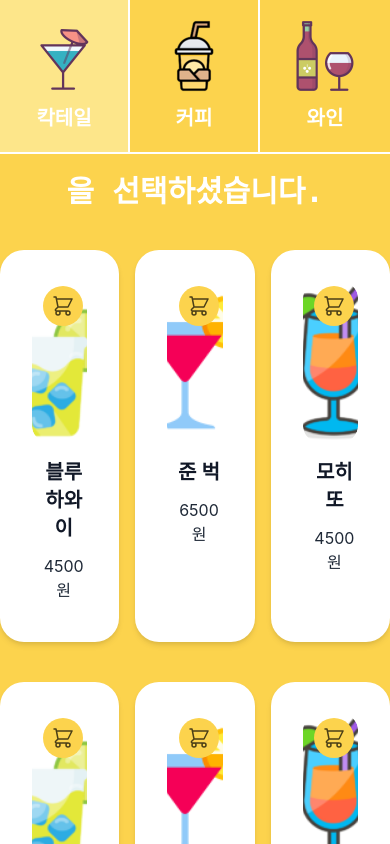
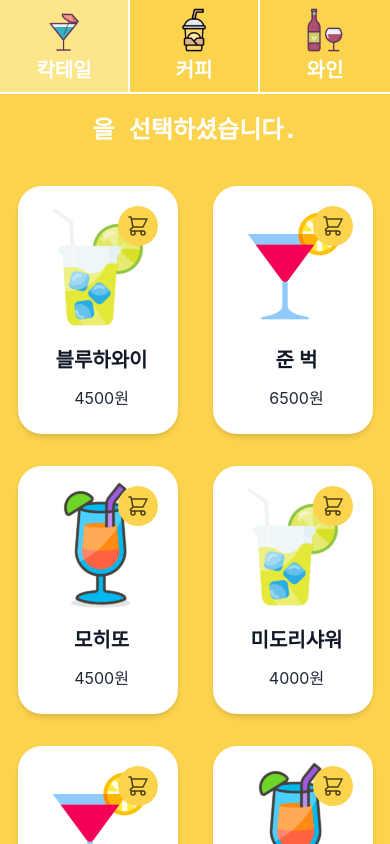
Before and after one commit to Typonote/ReactKiosk, a React (Create React App) app: page /order in a window 390 px wide. Shown: the top 844 px of the page. Built offline with nearby package versions, Linux system fonts and the light colour scheme.

Commit message:
#7 cocktail, coffee, wine 반응형 추가

```diff
--- a/src/components/NavBar.js
+++ b/src/components/NavBar.js
@@ -8,18 +8,18 @@ const NavBar = () => {
     return (
         <div className="grid grid-cols-3 text-center">
 
-            <Link to='/order' className='py-5 cursor-pointer hover:bg-yellow-200 border-r-2 border-b-2 border-white'>
-                <img className="h-15 ml-auto mr-auto mb-3" src={cocktail} alt="cocktail" />
+            <Link to='/order' className='py-2 xl:py-5  cursor-pointer hover:bg-yellow-200 border-r-2 border-b-2 border-white'>
+                <img className="h-11 xl:h-16  ml-auto mr-auto mb-1 xl:mb-3" src={cocktail} alt="cocktail" />
                 <p className='text-white font-mono font-black text-xl'>칵테일</p>
             </Link>
 
-            <Link to='/order/coffee' className='py-5 cursor-pointer hover:bg-yellow-200 border-r-2 border-b-2 border-white'>
-                <img className="h-15 ml-auto mr-auto mb-3" src={coffee} alt="cocktail" />
+            <Link to='/order/coffee' className='py-2 xl:py-5 cursor-pointer hover:bg-yellow-200 border-r-2 border-b-2 border-white'>
+                <img className="h-11 xl:h-16 ml-auto mr-auto mb-1 xl:mb-3" src={coffee} alt="cocktail" />
                 <p className='text-white font-mono font-black text-xl'>커피</p>
             </Link>
 
-            <Link to='/order/wine' className='py-5 cursor-pointer hover:bg-yellow-200 border-b-2 border-white'>
-                <img className="h-15 ml-auto mr-auto mb-3" src={wine} alt="cocktail" />
+            <Link to='/order/wine' className='py-2 xl:py-5 cursor-pointer hover:bg-yellow-200 border-b-2 border-white'>
+                <img className="h-11 xl:h-16 ml-auto mr-auto mb-1 xl:mb-3" src={wine} alt="cocktail" />
                 <p className='text-white font-mono font-black text-xl'>와인</p>
             </Link>
 
--- a/src/pages/Cocktail.js
+++ b/src/pages/Cocktail.js
@@ -3,12 +3,12 @@ import dummy from '../data/cocktailList'
 
 const Cocktail = () => {
     return (
-        <div className ='grid grid-cols-3 gap-4'>
+        <div className ='grid grid-cols-2 xl:grid-cols-3 gap-2 xl:gap-4 mx-1 xl:mx-0'>
             {dummy.map(option => (
-                <div class="relative max-w-xs bg-white hover:bg-gray-200 shadow-md rounded-3xl p-8 mx-auto my-3 cursor-pointer">
+                <div class="relative max-w-xs bg-white hover:bg-gray-200 shadow-md rounded-3xl p-4 xl:p-8 mx-auto my-3 cursor-pointer">
 
                     <div class="overflow-x-hidden rounded-2xl relative">
-                        <img class="h-40 rounded-2xl w-full object-cover" src={option.image} alt=''/>
+                        <img class="h-32 xl:h-40 rounded-2xl w-full object-cover" src={option.image} alt=''/>
                         <p class="absolute right-1 top-1 bg-yellow-300 rounded-full p-2 cursor-pointer group">
                             <svg xmlns="http://www.w3.org/2000/svg" class="h-6 w-6 group-hover:opacity-50 opacity-70" fill="none" viewBox="0 0 24 24" stroke="black">
                                 <path stroke-linecap="round" stroke-linejoin="round" stroke-width="1.5" d="M3 3h2l.4 2M7 13h10l4-8H5.4M7 13L5.4 5M7 13l-2.293 2.293c-.63.63-.184 1.707.707 1.707H17m0 0a2 2 0 100 4 2 2 0 000-4zm-8 2a2 2 0 11-4 0 2 2 0 014 0z" />
--- a/src/pages/Coffee.js
+++ b/src/pages/Coffee.js
@@ -3,12 +3,12 @@ import dummy from '../data/coffeeList'
 
 const Coffee = () => {
     return (
-        <div className ='grid grid-cols-3 gap-4'>
+        <div className ='grid grid-cols-2 xl:grid-cols-3 gap-2 xl:gap-4 mx-1 xl:mx-0'>
             {dummy.map(option => (
-                <div class="relative max-w-xs bg-white hover:bg-gray-200 shadow-md rounded-3xl p-8 mx-auto my-3 cursor-pointer">
+                <div class="relative max-w-xs bg-white hover:bg-gray-200 shadow-md rounded-3xl p-4 xl:p-8 mx-auto my-3 cursor-pointer">
 
                     <div class="overflow-x-hidden rounded-2xl relative">
-                        <img class="h-40 rounded-2xl w-full object-cover" src={option.image} alt=''/>
+                        <img class="h-32 xl:h-40 rounded-2xl w-full object-cover" src={option.image} alt=''/>
                         <p class="absolute right-1 top-1 bg-yellow-300 rounded-full p-2 cursor-pointer group">
                             <svg xmlns="http://www.w3.org/2000/svg" class="h-6 w-6 group-hover:opacity-50 opacity-70" fill="none" viewBox="0 0 24 24" stroke="black">
                                 <path stroke-linecap="round" stroke-linejoin="round" stroke-width="1.5" d="M3 3h2l.4 2M7 13h10l4-8H5.4M7 13L5.4 5M7 13l-2.293 2.293c-.63.63-.184 1.707.707 1.707H17m0 0a2 2 0 100 4 2 2 0 000-4zm-8 2a2 2 0 11-4 0 2 2 0 014 0z" />
--- a/src/pages/FoodOrder.js
+++ b/src/pages/FoodOrder.js
@@ -23,7 +23,7 @@ const FoodOrder = () => {
 
                 <div classsName=''>
 
-                    <p className='font-mono text-white font-black py-5 text-3xl text-center mb-2 md:mb-5 px-2 break-words'>
+                    <p className='font-mono text-white font-black py-5 text-2xl xl:text-3xl text-center mb-2 md:mb-5 px-2 break-words'>
                         {typeOrder}을 선택하셨습니다.
                     </p>
 
--- a/src/pages/Wine.js
+++ b/src/pages/Wine.js
@@ -3,12 +3,12 @@ import dummy from '../data/wineList'
 
 const Wine = () => {
     return (
-        <div className ='grid grid-cols-3 gap-4'>
+        <div className ='grid grid-cols-2 xl:grid-cols-3 gap-2 xl:gap-4 mx-1 xl:mx-0'>
             {dummy.map(option => (
-                <div class="relative max-w-xs bg-white hover:bg-gray-200 shadow-md rounded-3xl p-8 mx-auto my-3 cursor-pointer">
+                <div class="relative max-w-xs bg-white hover:bg-gray-200 shadow-md rounded-3xl p-4 xl:p-8 mx-auto my-3 cursor-pointer">
 
                     <div class="overflow-x-hidden rounded-2xl relative">
-                        <img class="h-40 rounded-2xl w-full object-cover" src={option.image} alt=''/>
+                        <img class="h-32 xl:h-40 rounded-2xl w-full object-cover" src={option.image} alt=''/>
                         <p class="absolute right-1 top-1 bg-yellow-300 rounded-full p-2 cursor-pointer group">
                             <svg xmlns="http://www.w3.org/2000/svg" class="h-6 w-6 group-hover:opacity-50 opacity-70" fill="none" viewBox="0 0 24 24" stroke="black">
                                 <path stroke-linecap="round" stroke-linejoin="round" stroke-width="1.5" d="M3 3h2l.4 2M7 13h10l4-8H5.4M7 13L5.4 5M7 13l-2.293 2.293c-.63.63-.184 1.707.707 1.707H17m0 0a2 2 0 100 4 2 2 0 000-4zm-8 2a2 2 0 11-4 0 2 2 0 014 0z" />
```
